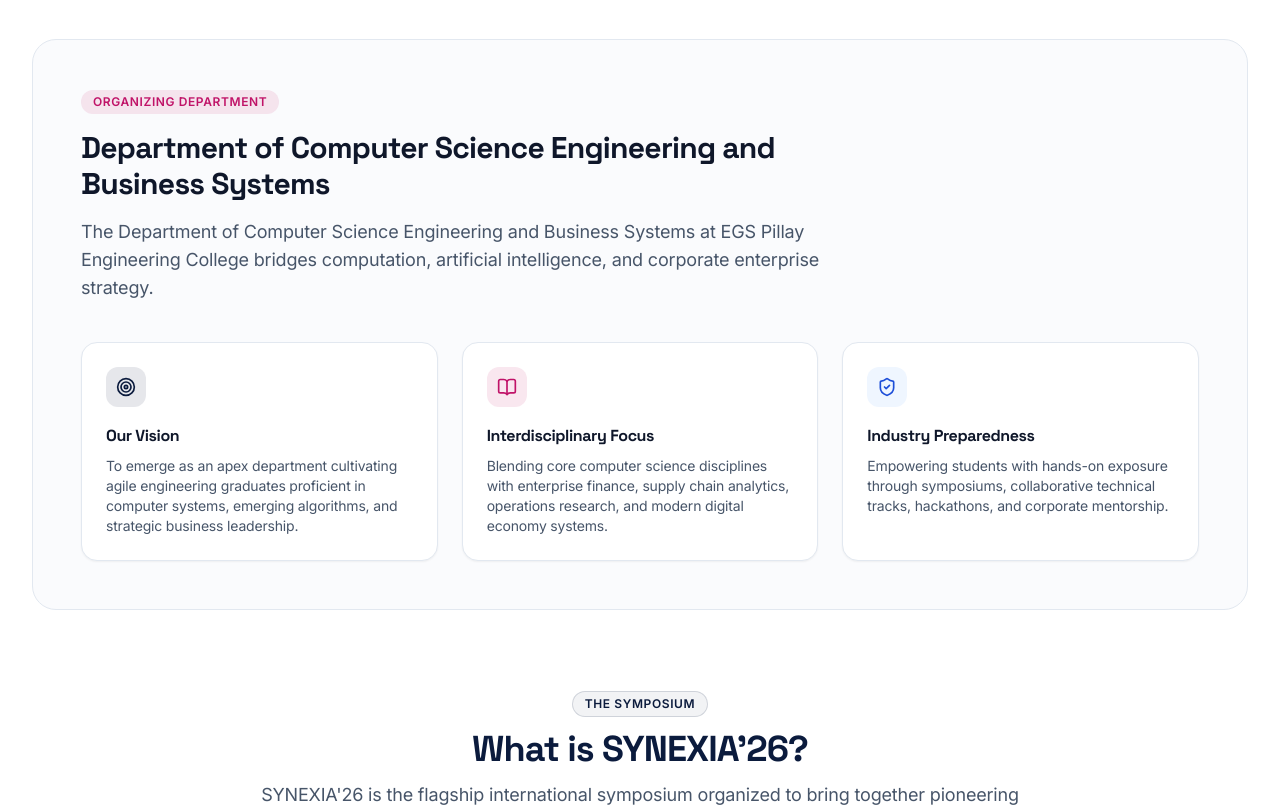
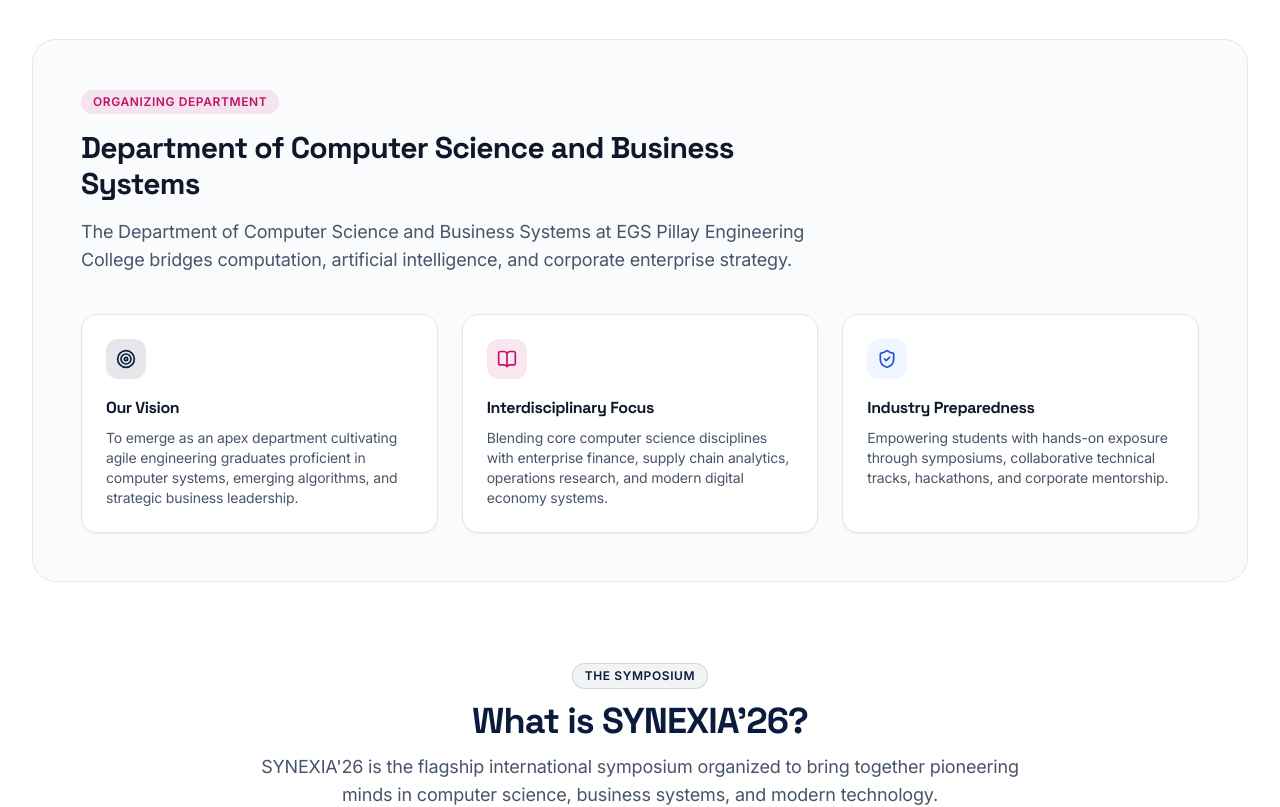
Before and after one commit to Yasar-Arafath24/SYNEXIA-website, a React (Vite) app: page /about in a window 1280 px wide. Shown: the part 900-1707 px from the top of the page. Built offline with nearby package versions, Linux system fonts and the light colour scheme.

Commit message:
department name change

```diff
--- a/src/components/common/Seo.jsx
+++ b/src/components/common/Seo.jsx
@@ -7,7 +7,7 @@
  * Renders nothing to the DOM.
  */
 const DEFAULT_TITLE = "SYNEXIA'26 | International Symposium | EGS Pillay Engineering College";
-const DEFAULT_DESCRIPTION = "SYNEXIA'26 - International Symposium organized by the Department of Computer Science Engineering and Business Systems, E.G.S. Pillay Engineering College. Technical & non-technical events on October 14 & 15, 2026.";
+const DEFAULT_DESCRIPTION = "SYNEXIA'26 - International Symposium organized by the Department of Computer Science and Business Systems, E.G.S. Pillay Engineering College. Technical & non-technical events on October 14 & 15, 2026.";
 
 export default function Seo({ title, description }) {
   useEffect(() => {
--- a/src/data/coordinators.js
+++ b/src/data/coordinators.js
@@ -1,7 +1,7 @@
 /**
  * Official Coordinators Data for SYNEXIA'26
  *
- * Department of Computer Science Engineering and Business Systems
+ * Department of Computer Science and Business Systems
  * E.G.S. Pillay Engineering College
  */
 
--- a/src/data/events.js
+++ b/src/data/events.js
@@ -1,7 +1,7 @@
 /**
  * Centralized Event Data for SYNEXIA'26
  *
- * Department of Computer Science Engineering and Business Systems
+ * Department of Computer Science and Business Systems
  * E.G.S. Pillay Engineering College
  *
  * Structure:
--- a/src/data/siteConfig.js
+++ b/src/data/siteConfig.js
@@ -7,7 +7,7 @@
 
 export const siteConfig = {
   collegeName: "EGS PILLAY ENGINEERING COLLEGE",
-  departmentName: "Department of Computer Science Engineering and Business Systems",
+  departmentName: "Department of Computer Science and Business Systems",
   symposiumName: "SYNEXIA'26",
   symposiumDate: "October 14 & 15, 2026",
   symposiumDateDisplay: "October 14 & 15, 2026",
--- a/src/data/symposiumData.js
+++ b/src/data/symposiumData.js
@@ -55,8 +55,8 @@
     regulatory: "Approved by AICTE, New Delhi | Recognized by UGC",
     bannerImage: siteConfig.collegeLogo,
     department: siteConfig.departmentName,
-    departmentShort: "Dept. of CSE & Business Systems",
-    departmentOverview: "The Department of Computer Science Engineering and Business Systems at EGS Pillay Engineering College bridges computation, artificial intelligence, and corporate enterprise strategy.",
+    departmentShort: "Dept. of Computer Science & Business Systems",
+    departmentOverview: "The Department of Computer Science and Business Systems at EGS Pillay Engineering College bridges computation, artificial intelligence, and corporate enterprise strategy.",
   },
 
   // Centralized Registration Information (Tied to siteConfig.js)
--- a/src/pages/DesignSystemPage.jsx
+++ b/src/pages/DesignSystemPage.jsx
@@ -184,7 +184,7 @@
                 Section Heading — Space Grotesk Bold (28px - 36px)
               </span>
               <h2 className="text-2xl sm:text-3xl md:text-4xl font-bold font-display text-brand-navy tracking-tight">
-                Department of Computer Science Engineering & Business Systems
+                Department of Computer Science & Business Systems
               </h2>
             </div>
 
--- a/src/pages/EventsPage.jsx
+++ b/src/pages/EventsPage.jsx
@@ -39,7 +39,7 @@
           <div>
             <span className="font-semibold text-slate-900">Event Track Announcement Status:</span>
             <span className="ml-1">
-              The Department of Computer Science Engineering and Business Systems is finalizing the official event titles, problem statements, and judging panels. Track placeholders are structured below and will update automatically once official brochures are published.
+              The Department of Computer Science and Business Systems is finalizing the official event titles, problem statements, and judging panels. Track placeholders are structured below and will update automatically once official brochures are published.
             </span>
           </div>
         </div>
```
